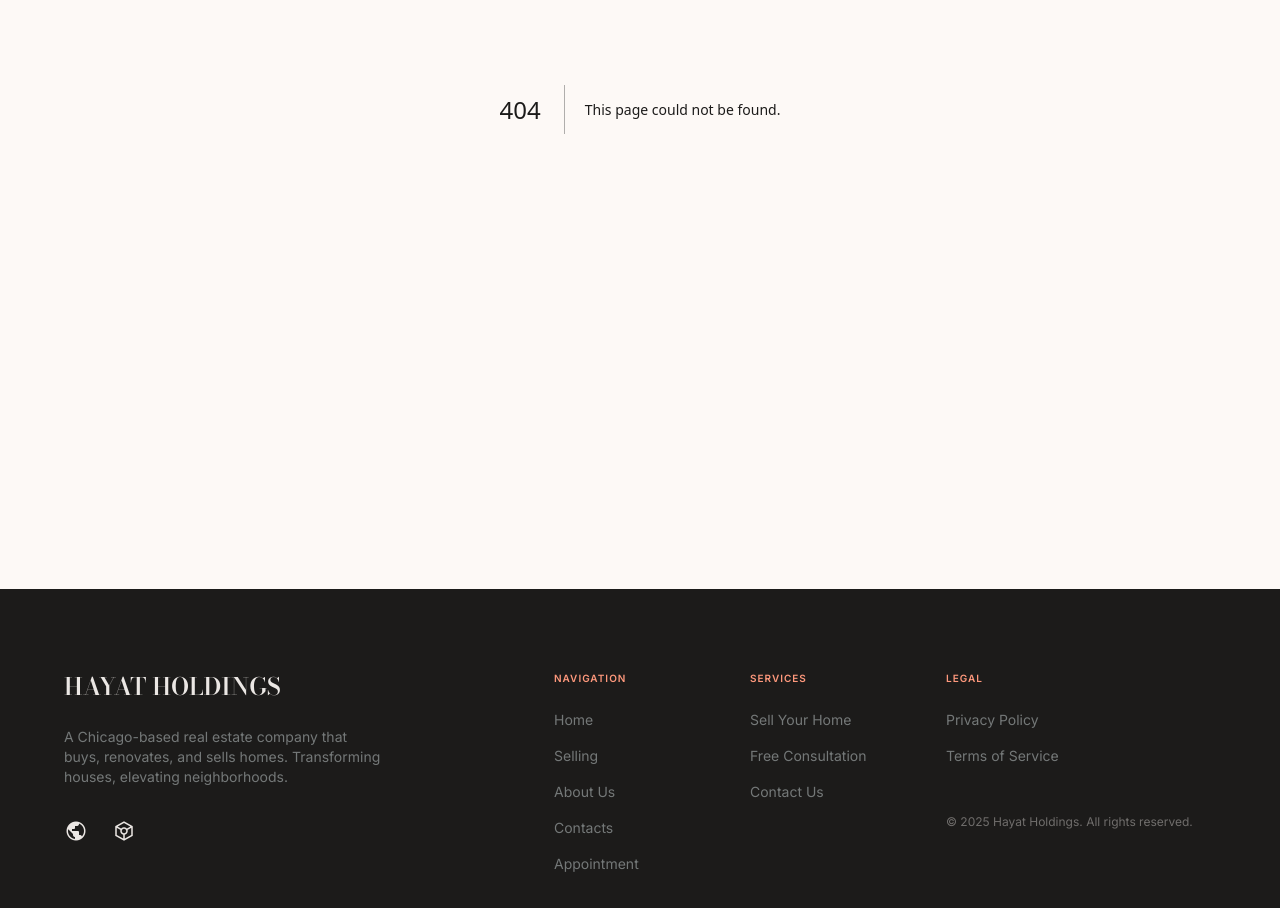
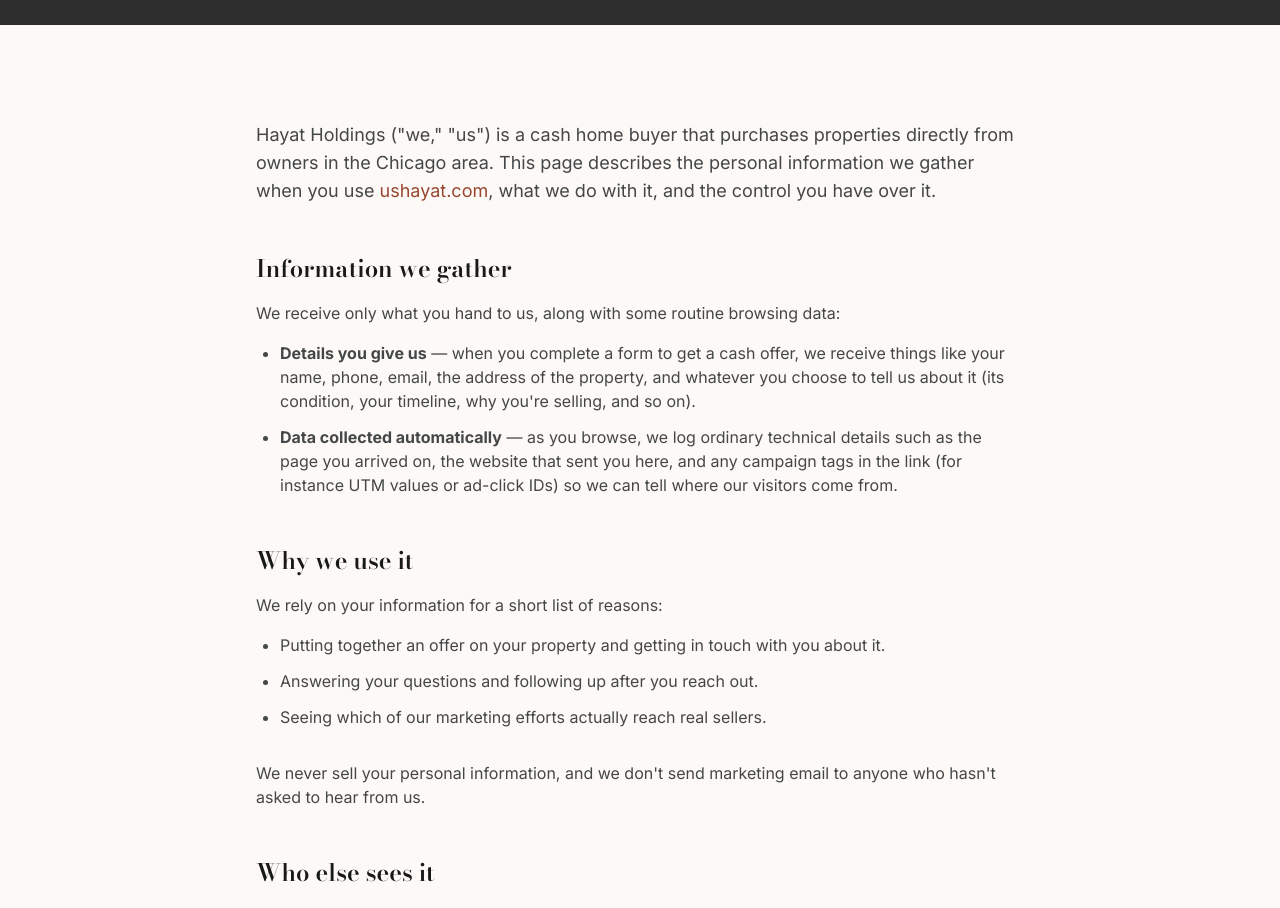
Before and after one commit to v0ttrix/monolith-site, a Next.js app: page /privacy in a window 1280 px wide. Before the commit this address had no page. Shown: the part 380-1288 px from the top of the page. Built offline with nearby package versions, Linux system fonts and the light colour scheme.

Commit message:
Add privacy policy page and link from footer

```diff
--- /dev/null
+++ b/app/privacy/page.tsx
@@ -0,0 +1,83 @@
+import type { Metadata } from "next";
+import { PageHero, Section } from "@/components/ui";
+
+export const metadata: Metadata = {
+  title: "HAYAT HOLDINGS | Privacy Policy",
+  description: "Privacy policy for Hayat Holdings. Learn how we collect, use, and protect your personal information.",
+  alternates: { canonical: "https://www.ushayat.com/privacy" },
+};
+
+export default function PrivacyPage() {
+  return (
+    <main>
+      <PageHero
+        eyebrow="Legal"
+        title={<>Privacy <span className="text-accent-bright italic">Policy</span></>}
+        subtitle="Last updated: August 16, 2026"
+      />
+
+      <Section>
+        <div className="max-w-3xl mx-auto prose-style">
+          <p className="text-slate mb-8 text-lg">
+            Hayat Holdings (&quot;we,&quot; &quot;us&quot;) is a cash home buyer that purchases properties directly from owners in the Chicago area. This page describes the personal information we gather when you use{" "}
+            <a href="https://www.ushayat.com" className="text-accent hover:underline">ushayat.com</a>, what we do with it, and the control you have over it.
+          </p>
+
+          <h2 className="font-display text-heading-sm text-brand mt-12 mb-4">Information we gather</h2>
+          <p className="text-slate mb-4">
+            We receive only what you hand to us, along with some routine browsing data:
+          </p>
+          <ul className="list-disc pl-6 space-y-3 text-slate mb-8">
+            <li>
+              <strong>Details you give us</strong> — when you complete a form to get a cash offer, we receive things like your name, phone, email, the address of the property, and whatever you choose to tell us about it (its condition, your timeline, why you&apos;re selling, and so on).
+            </li>
+            <li>
+              <strong>Data collected automatically</strong> — as you browse, we log ordinary technical details such as the page you arrived on, the website that sent you here, and any campaign tags in the link (for instance UTM values or ad-click IDs) so we can tell where our visitors come from.
+            </li>
+          </ul>
+
+          <h2 className="font-display text-heading-sm text-brand mt-12 mb-4">Why we use it</h2>
+          <p className="text-slate mb-4">
+            We rely on your information for a short list of reasons:
+          </p>
+          <ul className="list-disc pl-6 space-y-3 text-slate mb-8">
+            <li>Putting together an offer on your property and getting in touch with you about it.</li>
+            <li>Answering your questions and following up after you reach out.</li>
+            <li>Seeing which of our marketing efforts actually reach real sellers.</li>
+          </ul>
+          <p className="text-slate mb-8">
+            We never sell your personal information, and we don&apos;t send marketing email to anyone who hasn&apos;t asked to hear from us.
+          </p>
+
+          <h2 className="font-display text-heading-sm text-brand mt-12 mb-4">Who else sees it</h2>
+          <p className="text-slate mb-8">
+            The only outside parties that touch your information are the vendors that keep our business running — such as the email provider that forwards your enquiry to us, the company that hosts this website, and, when we use one, the CRM tool we rely on to track seller enquiries. We pass along only what is necessary, and we never sell or rent your details. We may release information when the law requires it.
+          </p>
+
+          <h2 className="font-display text-heading-sm text-brand mt-12 mb-4">Cookies and analytics</h2>
+          <p className="text-slate mb-8">
+            This website may place cookies and run analytics software to count visits and improve the experience. You&apos;re free to turn cookies off or clear them in your browser — everything will still function. Our cookies are not used to identify you personally.
+          </p>
+
+          <h2 className="font-display text-heading-sm text-brand mt-12 mb-4">Keeping it safe</h2>
+          <p className="text-slate mb-8">
+            We apply sensible security measures to guard your information and hold onto it only for as long as we need it to handle your enquiry and meet our legal and operational obligations. No way of sending or storing data is ever completely secure, but we do what is reasonable to keep the risk low.
+          </p>
+
+          <h2 className="font-display text-heading-sm text-brand mt-12 mb-4">Updates to this policy</h2>
+          <p className="text-slate mb-8">
+            This policy may change over time. The date shown near the top tells you when we last revised it.
+          </p>
+
+          <h2 className="font-display text-heading-sm text-brand mt-12 mb-4">Contact us</h2>
+          <p className="text-slate">
+            Questions about this policy or your information? Email{" "}
+            <a href="mailto:deals@ushayat.com" className="text-accent hover:underline">deals@ushayat.com</a>{" "}
+            or call{" "}
+            <a href="tel:+16479178121" className="text-accent hover:underline">(647) 917-8121</a>.
+          </p>
+        </div>
+      </Section>
+    </main>
+  );
+}
--- a/components/Footer.tsx
+++ b/components/Footer.tsx
@@ -58,7 +58,7 @@
             Legal
           </h4>
           <ul className="space-y-4 text-sm text-muted">
-            <li><a href="#" className="hover:text-accent-bright transition-colors">Privacy Policy</a></li>
+            <li><a href="/privacy" className="hover:text-accent-bright transition-colors">Privacy Policy</a></li>
             <li><a href="#" className="hover:text-accent-bright transition-colors">Terms of Service</a></li>
           </ul>
           <div className="mt-12 text-xs opacity-40">&copy; 2025 Hayat Holdings. All rights reserved.</div>
```
